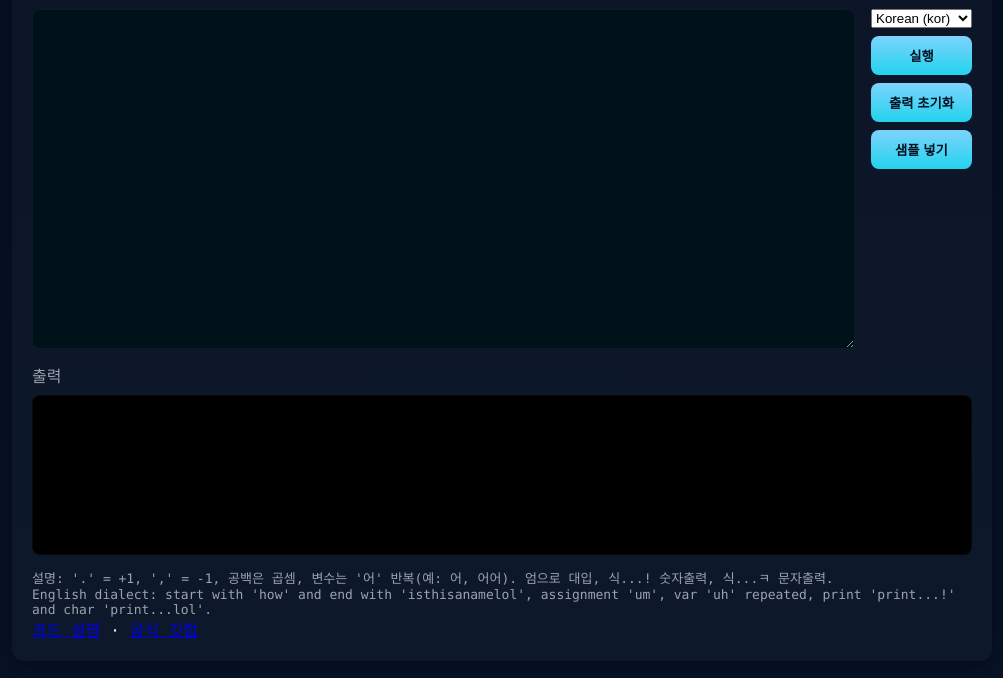
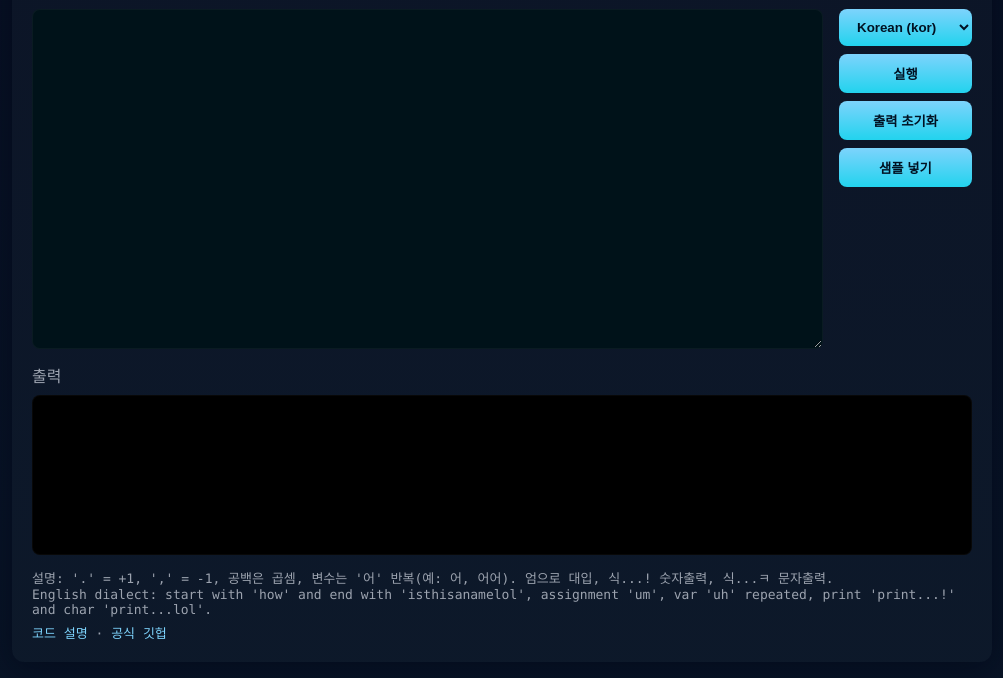
Before and after one commit to baehk31/umjunsik, a plain HTML site: page index.html in a window 1280 px wide. Shown: the part 84-762 px from the top of the page, without its empty margins (138-1141 px from the left). Drawn offline with Linux system fonts and the light colour scheme.

Commit message:
Update style.css

```diff
--- a/style.css
+++ b/style.css
@@ -5,14 +5,17 @@
   --muted:#9ca3af;
 }
 *{box-sizing:border-box}
-html,body{height:100%;margin:0;font-family:ui-monospace, SFMono-Regular, Menlo, Monaco, "Roboto Mono", "Noto Mono", monospace;background:linear-gradient(180deg,#071023 0%, #081426 100%);color:#e6eef8}
+html,body{height:100%;margin:0;font-family:ui-monospace,SFMono-Regular,Menlo,Monaco,"Roboto Mono","Noto Mono",monospace;background:linear-gradient(180deg,#071023 0%, #081426 100%);color:#e6eef8}
 .wrap{max-width:980px;margin:32px auto;padding:20px;background:rgba(255,255,255,0.02);border-radius:12px;box-shadow:0 6px 30px rgba(2,6,23,0.6)}
 h1{margin:0 0 12px;font-size:20px}
 .editor-row{display:flex;gap:16px;align-items:flex-start}
 #code{flex:1;height:340px;padding:12px;background:#001219;border:1px solid rgba(255,255,255,0.04);color:#dbeafe;border-radius:8px;font-size:14px;resize:vertical}
 .controls{display:flex;flex-direction:column;gap:8px}
-button{background:linear-gradient(180deg,var(--accent),#22d3ee);border:none;padding:10px 14px;border-radius:8px;color:#012;cursor:pointer;font-weight:600}
-button:active{transform:translateY(1px)}
+button,select{background:linear-gradient(180deg,var(--accent),#22d3ee);border:none;padding:10px 14px;border-radius:8px;color:#012;cursor:pointer;font-weight:600}
+button:active,select:active{transform:translateY(1px)}
 #output{margin-top:8px;height:160px;padding:12px;background:#000;border-radius:8px;color:#b7f5c6;overflow:auto;border:1px solid rgba(255,255,255,0.03)}
 label{display:block;margin-top:14px;margin-bottom:6px;color:var(--muted)}
 .notes{margin-top:8px;color:var(--muted);font-size:13px}
+.links{margin-top:6px;font-size:13px;color:var(--muted)}
+.links a{color:var(--accent);text-decoration:none}
+.links a:hover{text-decoration:underline}
```
